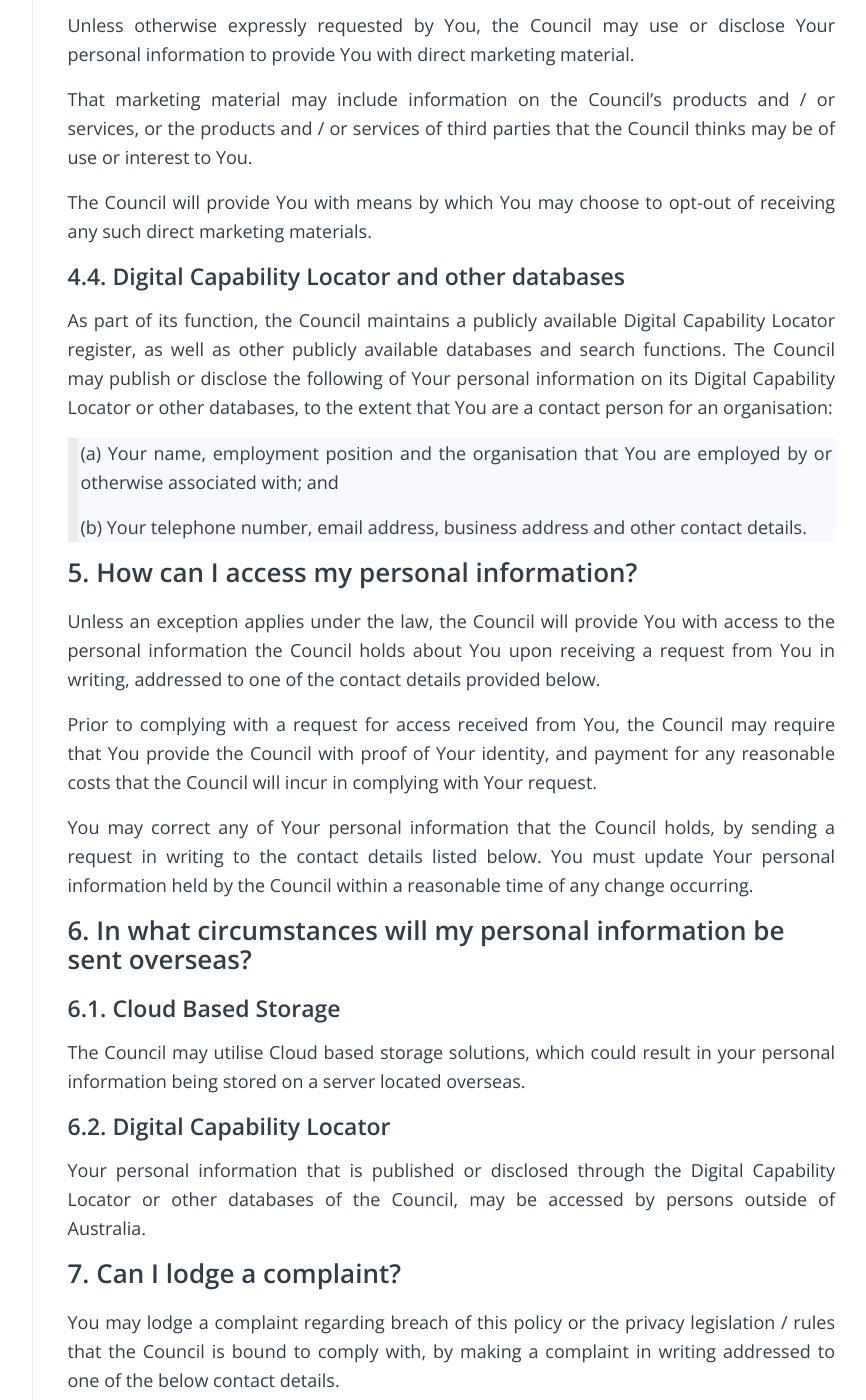
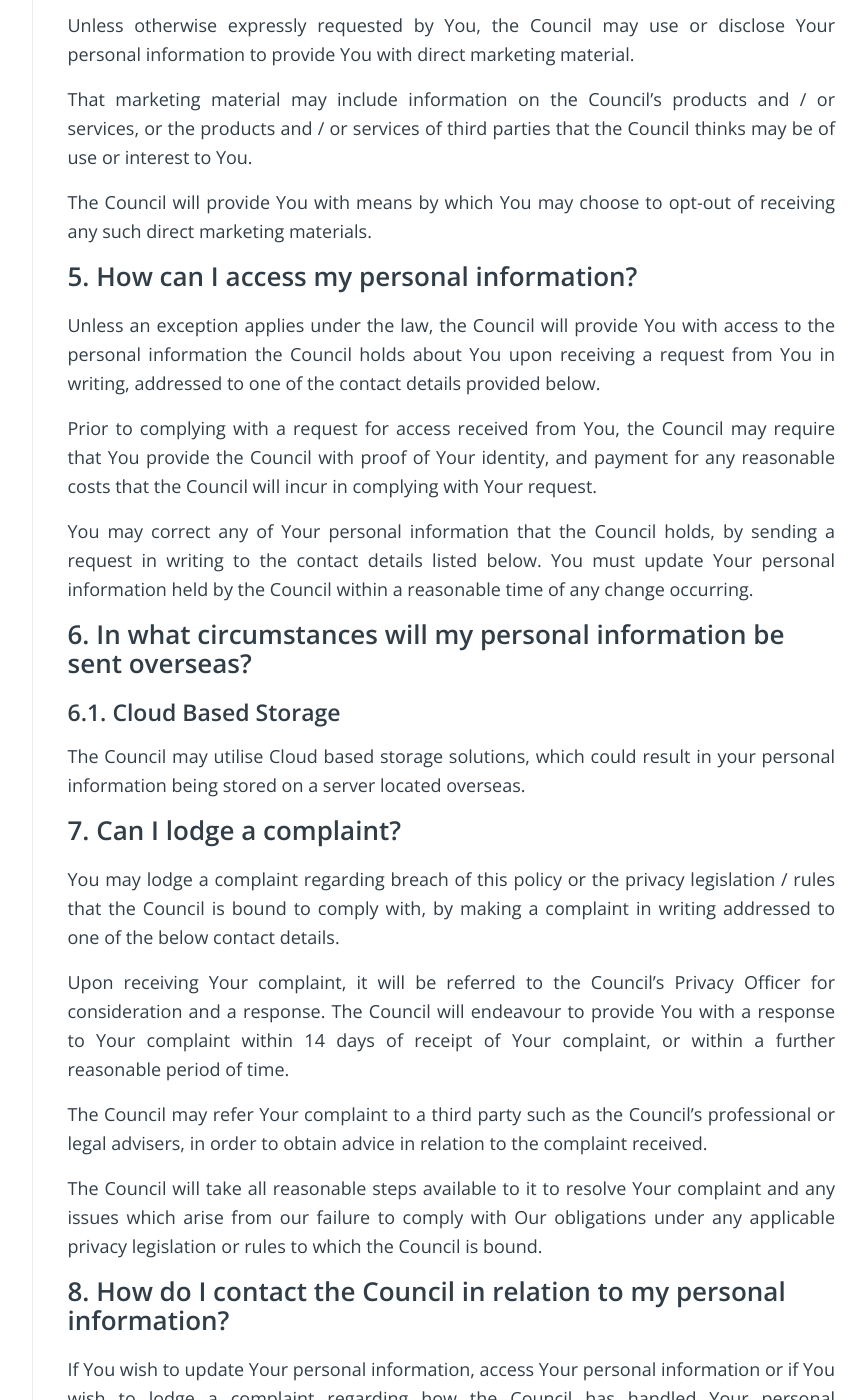
Before and after one commit to Digital-Business-Council/Digital-Business-Council.github.io, a Jekyll site: the page built from pages/policies/privacy.md, in a window 1280 px wide and 1400 px high, scrolled down 3724 px. Shown: the whole window, without its empty margins (340-1206 px from the left). Built offline with Jekyll 4.4.1, drawn with Linux system fonts in a browser that asks for light colours; comment, search, counter and statistics services are not loaded.

Commit message:
Update privacy.md

```diff
--- a/pages/policies/privacy.md
+++ b/pages/policies/privacy.md
@@ -119,14 +119,6 @@ That marketing material may include information on the Council’s products and
 
 The Council will provide You with means by which You may choose to opt-out of receiving any such direct marketing materials.
 
-### 	4.4. Digital Capability Locator and other databases
-
-As part of its function, the Council maintains a publicly available Digital Capability Locator register, as well as other publicly available databases and search functions. The Council may publish or disclose the following of Your personal information on its Digital Capability Locator or other databases, to the extent that You are a contact person for an organisation:
-
-> (a) Your name, employment position and the organisation that You are employed by or otherwise associated with; and
->
-> (b) Your telephone number, email address, business address and other contact details.
-
 
 ## 5. How can I access my personal information?
 
@@ -141,10 +133,6 @@ You may correct any of Your personal information that the Council holds, by send
 ### 	6.1. Cloud Based Storage
 
 The Council may utilise Cloud based storage solutions, which could result in your personal information being stored on a server located overseas.
-
-### 	6.2. Digital Capability Locator
-
-Your personal information that is published or disclosed through the Digital Capability Locator or other databases of the Council, may be accessed by persons outside of Australia.
 
 ## 7. Can I lodge a complaint?
 
```
